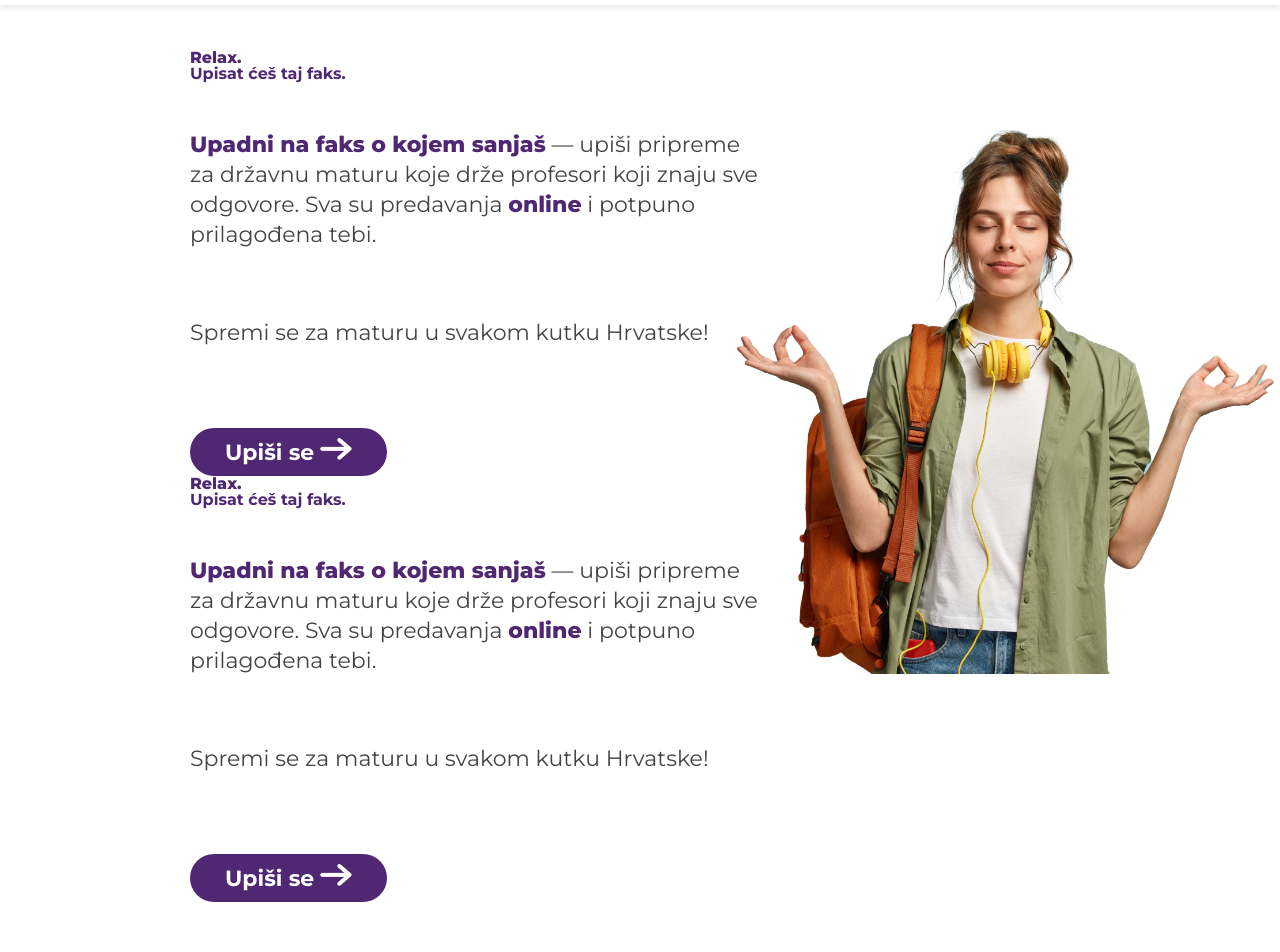
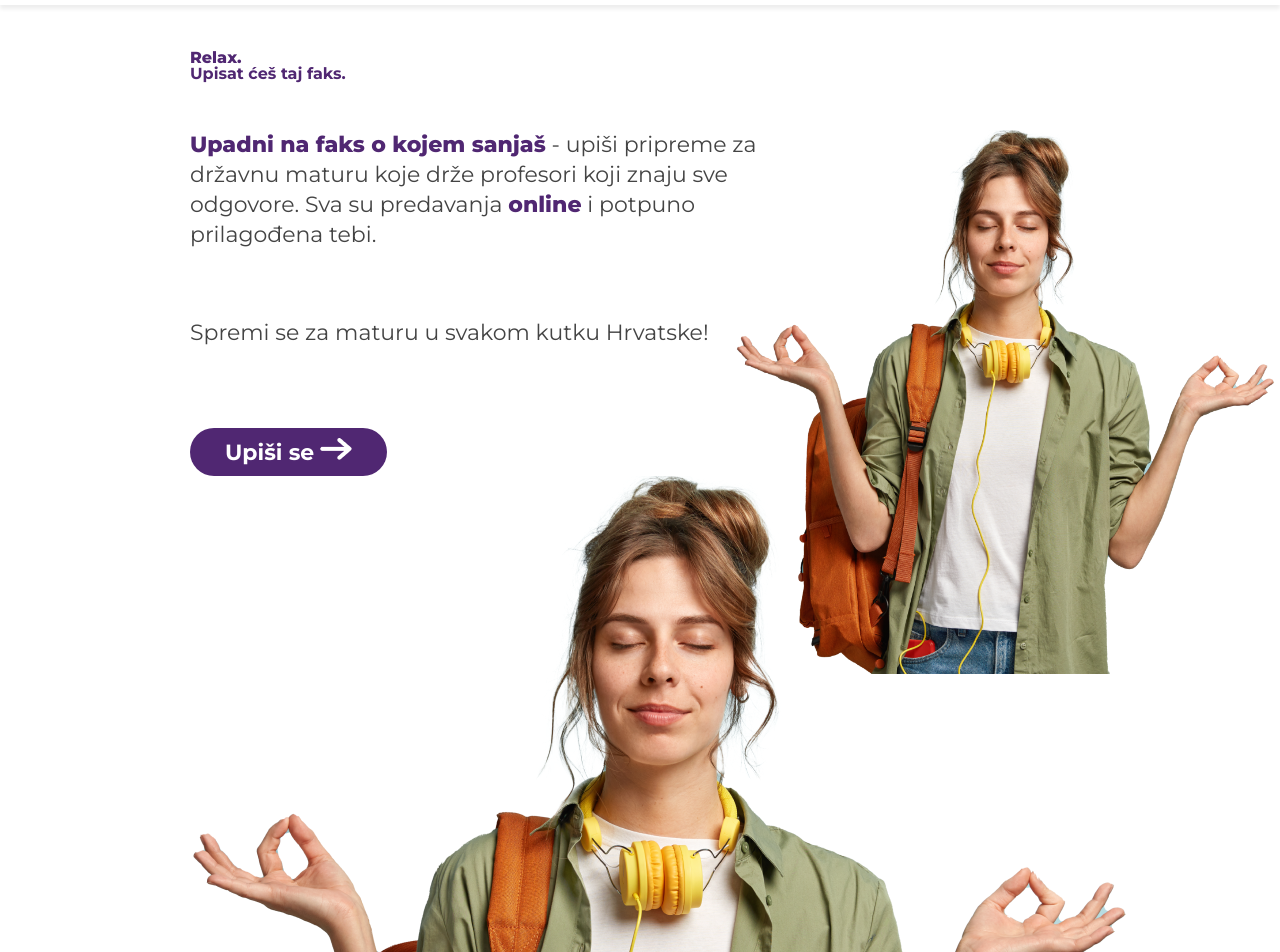
Before and after one commit to Ado2211/aurora-demo_page, a plain HTML site: page index.html in a window 1280 px wide. Shown: the part 100-1052 px from the top of the page. Drawn offline with Linux system fonts and the light colour scheme.

Commit message:
index update

```diff
--- a/index.html
+++ b/index.html
@@ -19,6 +19,7 @@
         <div class="online-upis">Online upis</div>
 
         <div class="siteHeader__Button">
+
             <nav class="navbar">
                 <div class="push-left">
                     <button id="menu-toggler" data-class="menu-active" class="hamburger">
@@ -45,35 +46,32 @@
                     </ul>
                 </div>
             </nav>
+
+
         </div>
     </header>
 
     <section class="intro intro-First left-padding">
+
         <div class="intro__Left">
+
             <div class="intro__Left__text">
-                <h2 >Relax.</h2>
+                <h2>Relax.</h2>
                 <h3>Upisat ćeš taj faks.</h3>
-                <p style="margin-top: 3rem;"><strong class="purple">Upadni na faks o kojem sanjaš</strong> — upiši pripreme za državnu
+                <p style="margin-top: 3rem;"><strong class="purple">Upadni na faks o kojem sanjaš</strong> - upiši
+                    pripreme za državnu
                     maturu koje drže profesori koji znaju sve odgovore.
                     Sva su predavanja <strong class="purple">online</strong> i potpuno prilagođena tebi.</p>
                 <p style="margin-top: 3rem;">Spremi se za maturu u svakom kutku Hrvatske!</p>
-                <a class=" upisi-se"  href="#">
+                <a class=" upisi-se" href="#">
                     <span>Upiši se</span>
-                    <img alt="logo" src="./assets/arrowRight.png">
+                    <img alt="arow" src="./assets/arrowRight.png">
                 </a>
+
             </div>
-            <div class="intro__Left__text">
-                <h2 >Relax.</h2>
-                <h3>Upisat ćeš taj faks.</h3>
-                <p style="margin-top: 3rem;"><strong class="purple">Upadni na faks o kojem sanjaš</strong> — upiši pripreme za državnu
-                    maturu koje drže profesori koji znaju sve odgovore.
-                    Sva su predavanja <strong class="purple">online</strong> i potpuno prilagođena tebi.</p>
-                <p style="margin-top: 3rem;">Spremi se za maturu u svakom kutku Hrvatske!</p>
-                <a class=" upisi-se"  href="#">
-                    <span>Upiši se</span>
-                    <img alt="logo" src="./assets/arrowRight.png">
-                </a>
-            </div>
+
+            <img alt="lady" class="top-lady" src="./assets/top-lady.png">
+
         </div>
 
 
```
Also changed, not shown: assets/top-ladyBG.png (added).
